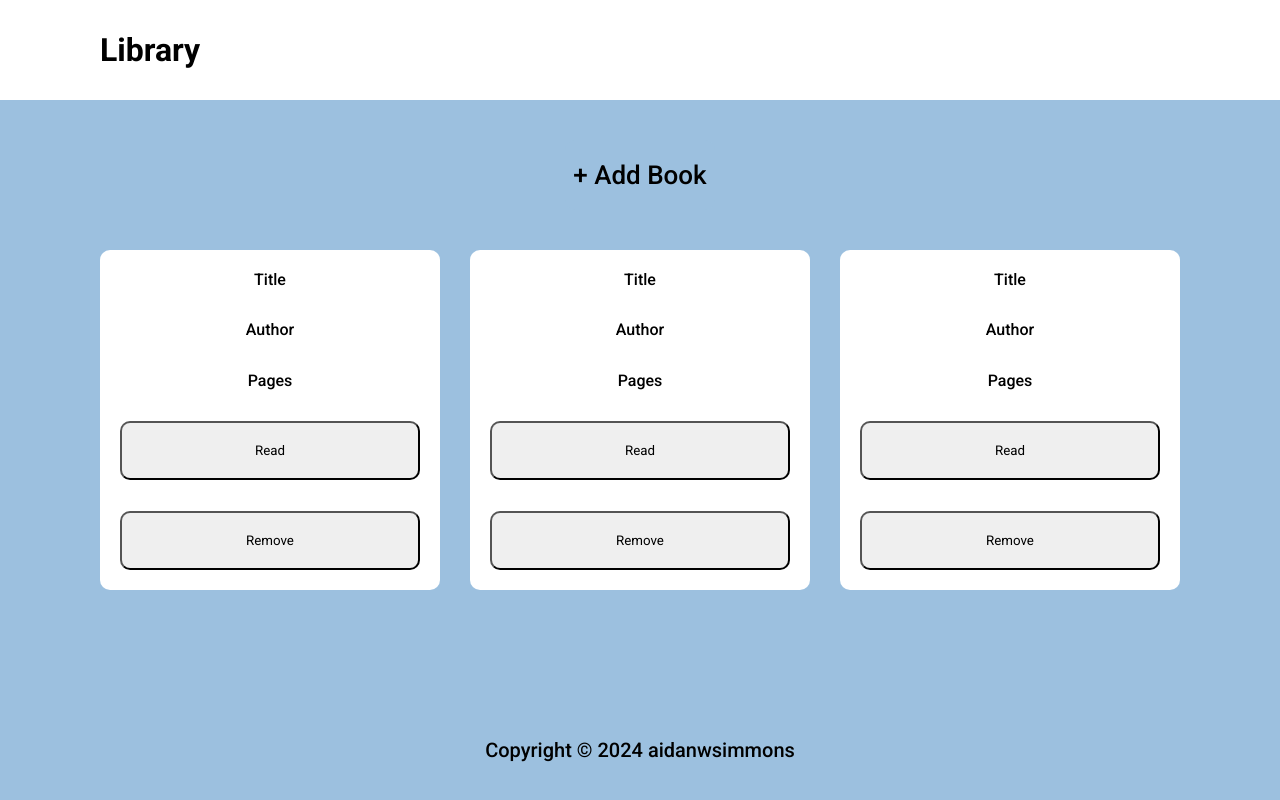
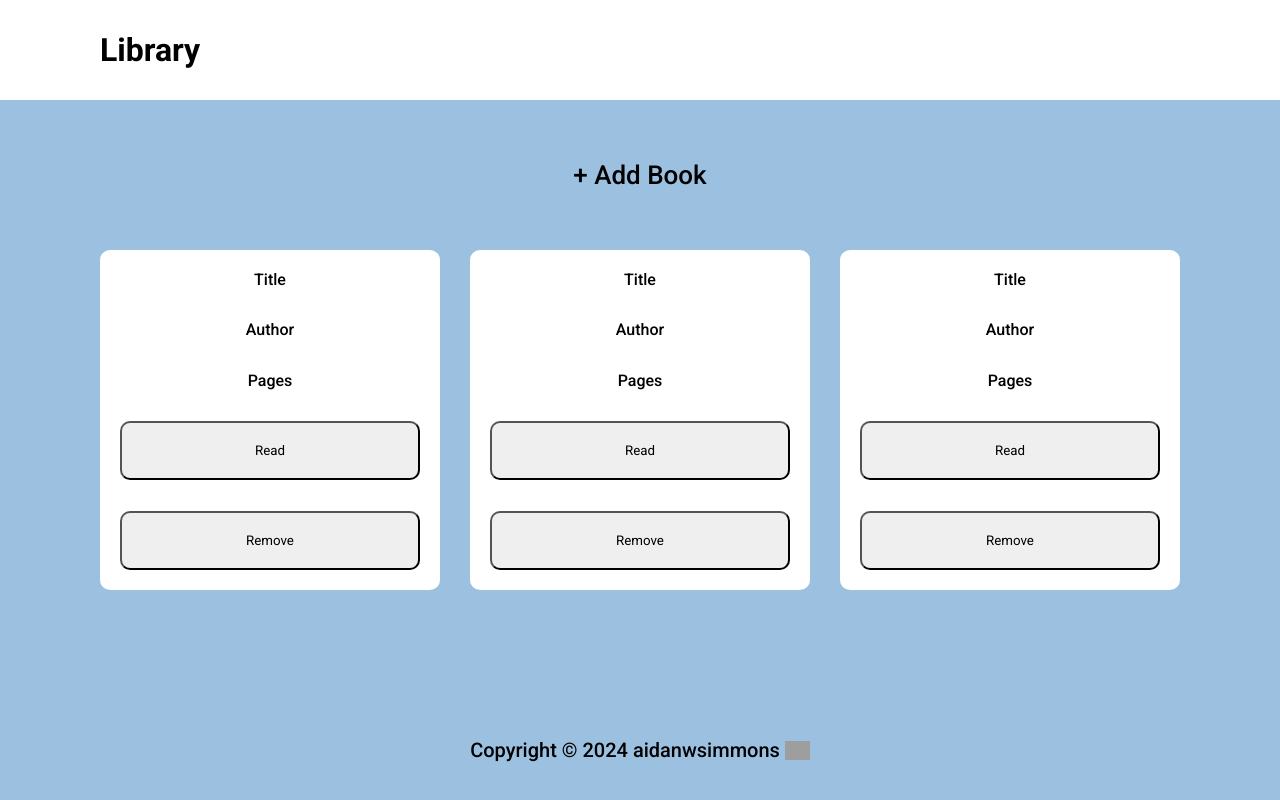
Before and after one commit to aidanwsimmons/library, a plain HTML site: page index.html in a window 1280 px wide. Drawn offline with Linux system fonts and the light colour scheme; grey boxes are pictures that could not be loaded.

Commit message:
footer img and anchor tag + styling

```diff
--- a/index.html
+++ b/index.html
@@ -58,7 +58,7 @@
     </main>
 
     <footer>
-        <span>Copyright © 2024 aidanwsimmons</span>
+        <span>Copyright © 2024 aidanwsimmons <a href="https://github.com/aidanwsimmons/library"><img src="https://cdn.freebiesupply.com/logos/thumbs/2x/github-icon-1-logo.png" alt="github logo"></a></span>
     </footer>
     <script src="app.js"></script>
 </body>
--- a/styles.css
+++ b/styles.css
@@ -128,3 +128,9 @@ footer{
     font-weight: 500;
     font-size: 20px;
 }
+
+footer img {
+    width: 25px;
+    height: auto;
+    margin-bottom: -3px;
+}
```
